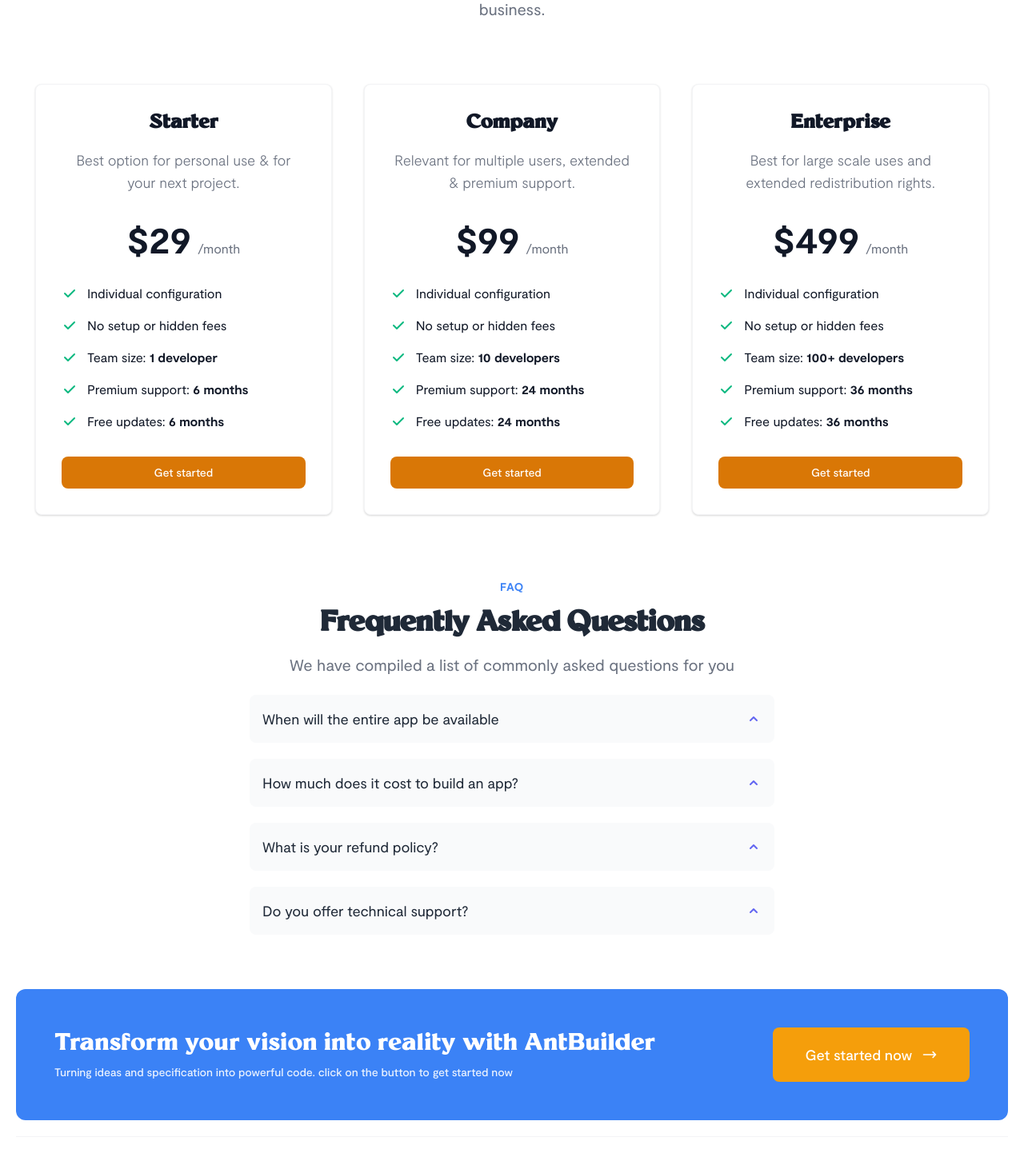
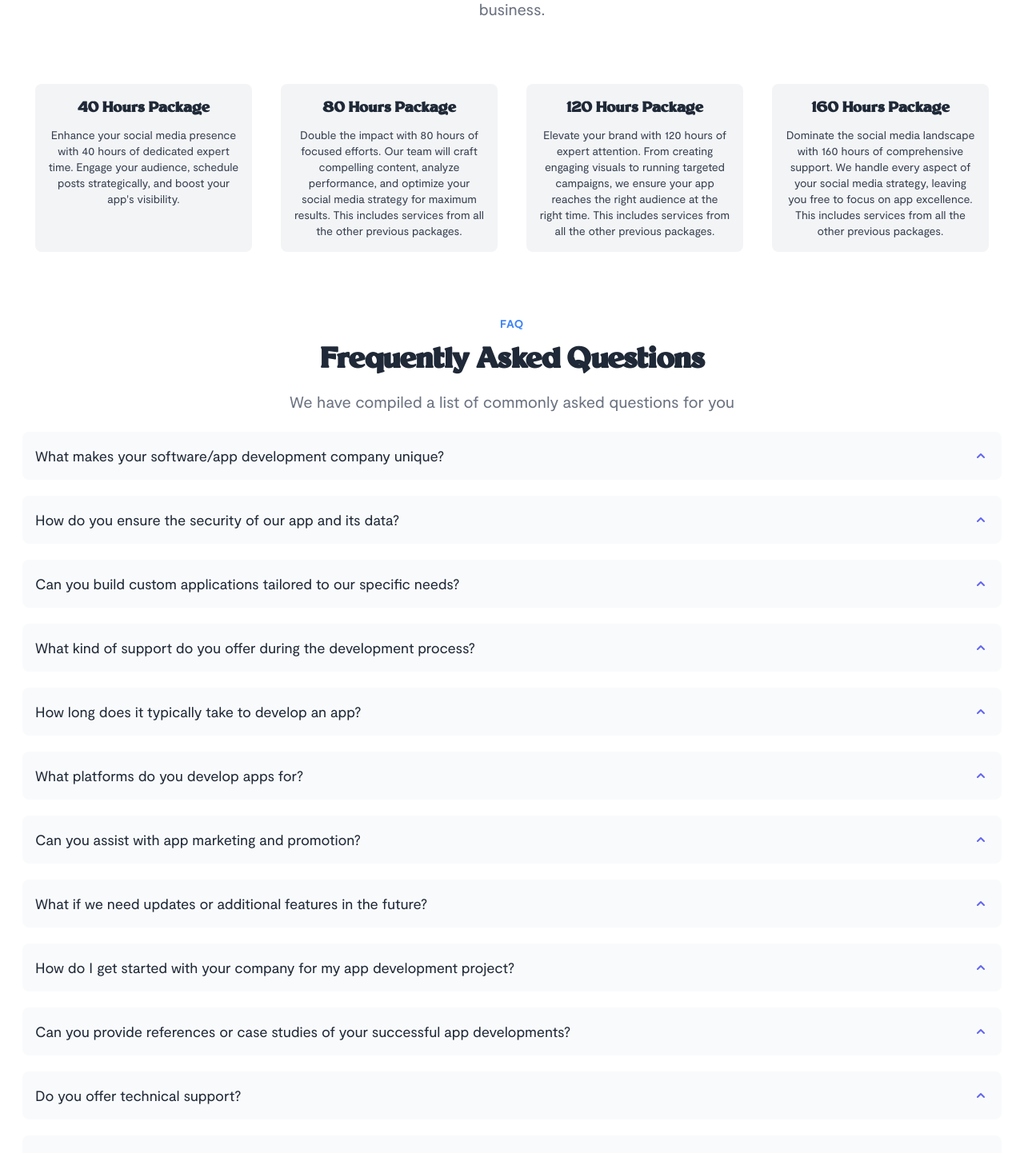
Before and after one commit to i-technetronics-llc/antbuilder_landing_page, a Next.js app: page / in a window 1280 px wide. Shown: the part 2520-3962 px from the top of the page at 80% size. Built offline with nearby package versions, Linux system fonts and the light colour scheme.

Commit message:
create business packages

```diff
--- /dev/null
+++ b/components/BusinessPackage.jsx
@@ -0,0 +1,12 @@
+import React from 'react'
+
+const BusinessPackage = ({ hours, description, className = "" }) => {
+    return (
+        <div className={`bg-gray-100 dark:bg-trueGray-800 p-4 text-center rounded-lg ${className}`}>
+            <h3 className='text-gray-800 dark:text-gray-200 text-lg font-bold mb-2.5'>{hours} Hours Package</h3>
+            <p className='text-sm text-gray-700 dark:text-gray-300'>{description}</p>
+        </div>
+    )
+}
+
+export default BusinessPackage
--- a/components/PricingSection.jsx
+++ b/components/PricingSection.jsx
@@ -1,5 +1,7 @@
 import React from 'react';
+import BusinessPackage from './BusinessPackage';
 import Container from './container';
+import { businessPackages } from './data';
 import PricingCard from './PricingCard';
 
 const PricingSection = () => {
@@ -8,7 +10,7 @@ const PricingSection = () => {
             <div className="py-8 px-4 mx-auto max-w-screen-xl lg:py-16 lg:px-6">
 
                 <div className="space-y-8 lg:grid lg:grid-cols-3 sm:gap-6 xl:gap-10 lg:space-y-0">
-                    <PricingCard
+                    {/* <PricingCard
                         title="Starter"
                         description="Best option for personal use & for your next project."
                         price="$29"
@@ -31,7 +33,18 @@ const PricingSection = () => {
                         teamSize="100+ developers"
                         supportDuration="36 months"
                         updatesDuration="36 months"
-                    />
+                    /> */}
+                </div>
+
+                <div className="grid grid-cols-1 sm:grid-cols-2 lg:grid-cols-3 xl:grid-cols-4 gap-9 justify-center">
+                    {businessPackages.map((businessPackage) => {
+                        return (
+                            <BusinessPackage
+                                key={businessPackage.id}
+                                hours={businessPackage.hours}
+                                description={businessPackage.description} />
+                        )
+                    })}
                 </div>
             </div>
         </Container>
--- a/components/data.js
+++ b/components/data.js
@@ -107,4 +107,31 @@ const values = [
   },
 ]
 
-export { benefitOne, benefitTwo, features, values };
+
+const businessPackages = [
+  {
+    id: 1,
+    hours: 40,
+    description: "Enhance your social media presence with 40 hours of dedicated expert time. Engage your audience, schedule posts strategically, and boost your app's visibility."
+  },
+  {
+    id: 2,
+    hours: 80,
+    description: "Double the impact with 80 hours of focused efforts. Our team will craft compelling content, analyze performance, and optimize your social media strategy for maximum results. This includes services from all the other previous packages."
+  },
+  {
+    id: 3,
+    hours: 120,
+    description: "Elevate your brand with 120 hours of expert attention. From creating engaging visuals to running targeted campaigns, we ensure your app reaches the right audience at the right time. This includes services from all the other previous packages."
+  },
+  {
+    id: 4,
+    hours: 160,
+    description: "Dominate the social media landscape with 160 hours of comprehensive support. We handle every aspect of your social media strategy, leaving you free to focus on app excellence. This includes services from all the other previous packages."
+  }
+];
+
+// You can access the packages using businessPackage[0], businessPackage[1], etc.
+
+
+export { benefitOne, benefitTwo, features, values, businessPackages };
--- a/components/faq.js
+++ b/components/faq.js
@@ -6,7 +6,7 @@ import { ChevronUpIcon } from "@heroicons/react/solid";
 export default function Faq() {
   return (
     <Container className="mb-10">
-      <div className="w-full max-w-2xl p-2 mx-auto rounded-2xl">
+      <div className="w-full p-2 mx-auto rounded-2xl">
         {faqdata.map((item, index) => (
           <div key={item.question} className="mb-5">
             <Disclosure>
@@ -31,24 +31,55 @@ export default function Faq() {
     </Container>
   );
 }
-
 const faqdata = [
   {
-    question: "When will the entire app be available",
-    answer: "Our team are working hard to make it available as soon as possible.",
+    question: "What makes your software/app development company unique?",
+    answer: "At Antbuilder we take pride in our innovative approach to development. We use reusable modules/components, which enables us to build applications more efficiently and cost-effectively. Our strategic product roadmaps and go-to-market strategies ensure that your app development aligns with your business goals, making us specialists in building and promoting app developments."
   },
   {
-    question: "How much does it cost to build an app?",
-    answer: "We are working on a cost calculator. To make the process more intuitive",
+    question: "How do you ensure the security of our app and its data?",
+    answer: "Security is our top priority. We implement industry-best practices to safeguard your app and data. Our development team follows strict security guidelines, conducts regular security audits, and uses encryption protocols to protect sensitive information."
   },
   {
-    question: "What is your refund policy? ",
-    answer:
-      "If you're unhappy with your purchase for any reason, email us within 90 days and we'll refund you in full, no questions asked.",
+    question: "Can you build custom applications tailored to our specific needs?",
+    answer: "Absolutely! We excel in creating custom applications to suit your unique requirements. Our team will work closely with you to understand your business needs and deliver a tailor-made solution that fits your goals."
   },
   {
-    question: "Do you offer technical support? ",
-    answer:
-      "Yes, we offer 24/7 support via email, chat, and phone."
+    question: "What kind of support do you offer during the development process?",
+    answer: "We provide end-to-end support throughout the development process. From the initial planning and design stages to deployment and beyond, our dedicated team of experts will be available to address any questions or concerns you may have."
   },
+  {
+    question: "How long does it typically take to develop an app?",
+    answer: "The timeline for app development varies depending on the complexity and scope of the project. Our team will provide you with a detailed project plan and timeline, keeping you informed at every stage."
+  },
+  {
+    question: "What platforms do you develop apps for?",
+    answer: "We specialize in developing apps for a wide range of platforms, including iOS, Android, and web-based applications."
+  },
+  {
+    question: "Can you assist with app marketing and promotion?",
+    answer: "Absolutely! We offer marketing and promotion services to help your app gain traction in the market. Our go-to-market strategies and promotional expertise will increase your app's visibility and user base."
+  },
+  {
+    question: "What if we need updates or additional features in the future?",
+    answer: "We understand that apps may require updates or new features over time. We provide ongoing maintenance and support services to ensure your app stays up-to-date and meets evolving user needs."
+  },
+  {
+    question: "How do I get started with your company for my app development project?",
+    answer: "Getting started is easy! Simply reach out to us through our website or contact our sales team. We'll set up an initial consultation to discuss your project requirements and take it from there."
+  },
+  {
+    question: "Can you provide references or case studies of your successful app developments?",
+    answer: "Certainly! We have a portfolio of successful app developments, along with customer references and case studies, that showcase our expertise and track record of delivering exceptional results."
+  },
+  {
+    question: "Do you offer technical support?",
+    answer: "Yes, absolutely! We provide comprehensive technical support to all our valued customers. Our dedicated support team is available to assist you with any technical issues or challenges you may encounter while working with us or about your apps.\n\nWhether it's a question about functionality, troubleshooting, or general inquiries, our technical support team is ready to help. You can reach out to us through various channels, such as email, Social media channel, or a dedicated project channel on slack.\n\nIf you need technical assistance or have any questions, don't hesitate to contact our support team, and we'll be more than happy to assist you!"
+  },
+  {
+    question: "When will the entire app be available?",
+    answer: "The app's availability timeline depends on complexity, features, and specific requirements. Typically, an MVP is developed within 3 months, with new features released every two weeks. For an accurate estimate, let's discuss your app's goals. Rest assured, we'll keep you informed throughout development. Contact our sales team or visit our website to schedule a consultation."
+  }
 ];
+
+// Feel free to add more questions and answers to the array if needed.
--- a/pages/vision.js
+++ b/pages/vision.js
@@ -1,14 +1,13 @@
+import Head from 'next/head';
+import Image from "next/image";
 import React from 'react';
+import Container from '../components/container';
+import { values } from '../components/data';
+import Features from "../components/Features";
+import Logo from '../components/Logo';
 import Navbar from '../components/navbar';
-import Head from 'next/head';
-import Container from '../components/container';
-import Logo from '../components/Logo';
-import HeaderContentSection from '../components/HeaderContent';
-import Features from "../components/Features";
-import { values } from '../components/data';
-import Image from "next/image"
-import VisionIllustration from "../public/img/vision.svg"
-import MissionIllustration from "../public/img/mission.svg"
+import MissionIllustration from "../public/img/mission.svg";
+import VisionIllustration from "../public/img/vision.svg";
 
 
 const Vision = () => {
@@ -41,7 +40,7 @@ const Vision = () => {
 
             </header>
 
-            <Container className="space-y-28 lg:space-y-36 my-20">
+            <Container className="space-y-28 lg:space-y-36 my-28">
                 <section className='flex flex-col lg:flex-row items-center'>
                     <figure className=' mb-8 lg:mb-0'>
                         <Image src={MissionIllustration} />
--- a/tailwind.config.js
+++ b/tailwind.config.js
@@ -10,6 +10,10 @@ module.exports = {
       colors: {
         trueGray: colors.trueGray,
       },
+      gridTemplateColumns: {
+        'dynamic-250': 'repeat(auto-fit, minmax(250px, 1fr))',
+        'dynamic-193': 'repeat(auto-fit, minmax(193px, 1fr))',
+      },
     },
     fontFamily: {
       sans: ["Inter", ...defaultTheme.fontFamily.sans],
@@ -17,7 +21,8 @@ module.exports = {
     },
   },
   variants: {
-    extend: {},
+    extend: {
+    },
   },
   plugins: [require("@tailwindcss/aspect-ratio")],
 };
```
